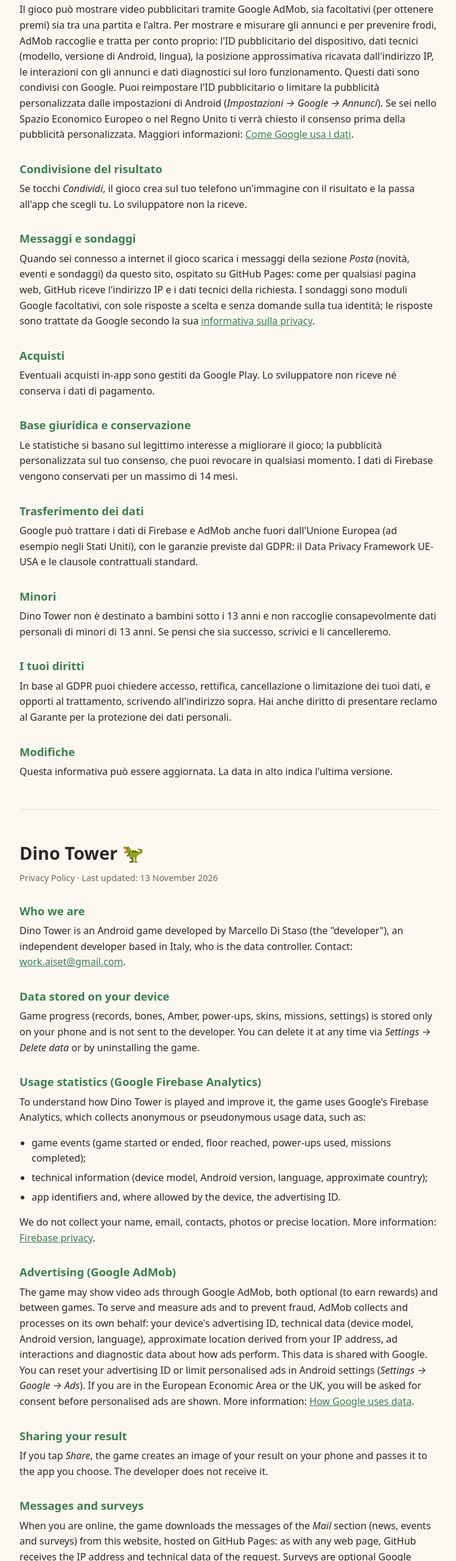
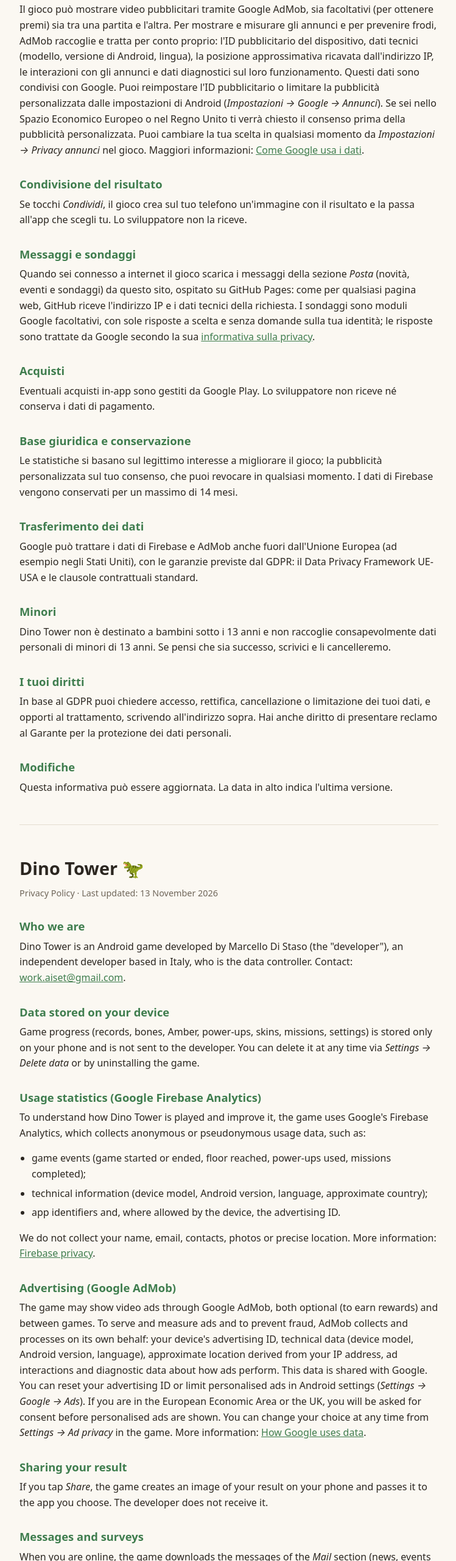
Before and after one commit to marcix10/Dino-Tower_Privacy, a plain HTML site: page index.html in a window 1280 px wide. Shown: the part 827-3387 px from the top of the page at 61% size, without its empty margins (264-1013 px from the left). Drawn offline with Linux system fonts and the light colour scheme.

Commit message:
Privacy: pulsante Privacy annunci nelle impostazioni

```diff
--- a/index.html
+++ b/index.html
@@ -62,6 +62,7 @@ con gli annunci e dati diagnostici sul loro funzionamento. Questi dati sono cond
 personalizzata dalle impostazioni di Android (<em>Impostazioni → Google → Annunci</em>).
 Se sei nello Spazio Economico Europeo o nel Regno Unito ti verrà chiesto il consenso prima
 della pubblicità personalizzata.
+Puoi cambiare la tua scelta in qualsiasi momento da <em>Impostazioni → Privacy annunci</em> nel gioco.
 Maggiori informazioni: <a href="https://policies.google.com/technologies/partner-sites">Come Google usa i dati</a>.</p>
 
 <h2>Condivisione del risultato</h2>
@@ -138,6 +139,7 @@ shared with Google.
 You can reset your advertising ID or limit personalised ads in Android settings
 (<em>Settings → Google → Ads</em>). If you are in the European Economic Area or the UK, you will be
 asked for consent before personalised ads are shown.
+You can change your choice at any time from <em>Settings → Ad privacy</em> in the game.
 More information: <a href="https://policies.google.com/technologies/partner-sites">How Google uses data</a>.</p>
 
 <h2>Sharing your result</h2>
```
